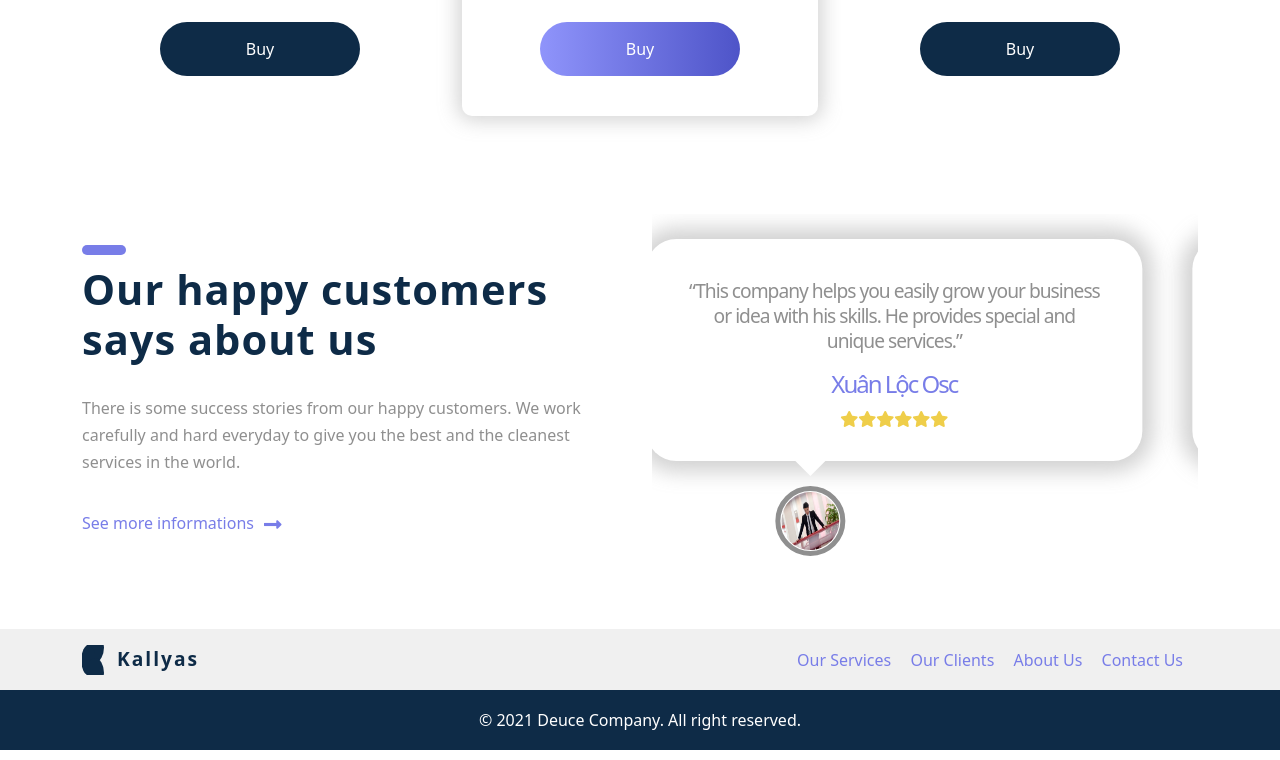
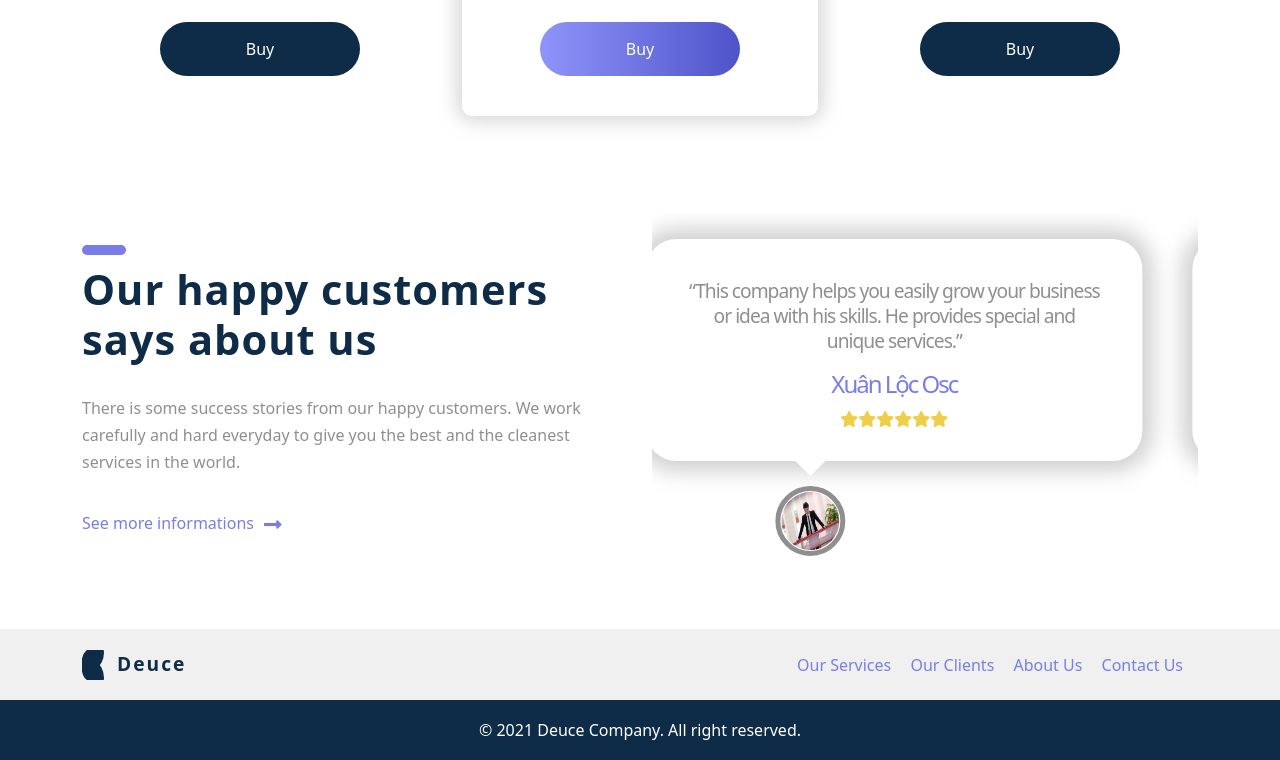
Before and after one commit to Mohamed-Abdelrady/Digital-Agency, a website: page docs/ourservices.html in a window 1280 px wide. Shown: the part 1998-2758 px from the top of the page. Drawn offline with Linux system fonts and the light colour scheme.

Commit message:
Update ourservices.html

```diff
--- a/docs/ourservices.html
+++ b/docs/ourservices.html
@@ -21,8 +21,8 @@
   </head>
   <body>
     <div class="header">
-      <nav class="navbar-up container"><a class="nav-logo d-flex" href="index.html">
-          <div class="logo"></div>Kallyas</a>
+      <nav class="navbar-up container"><a class="nav-logo d-flex align-items-center" href="index.html">
+          <div class="logo"><span></span></div>Deuce</a>
         <div class="nav-parent">
           <ul class="nav-menu list-unstyled">
             <li class="nav-item active"><a class="nav-link" href="ourservices.html">Our Services</a></li>
@@ -203,8 +203,8 @@
     </div>
     <div class="footer">
       <div class="container">
-        <div class="row justify-content-center align-items-center pb-3"><span class="col-4 mb-3 mb-md-0"><a href="index.html">
-              <div class="logo"></div>Kallyas</a></span>
+        <div class="row justify-content-center align-items-center pb-3"><span class="col-4 mb-3 mb-md-0"><a class="nav-logo d-flex align-items-center" href="index.html">
+              <div class="logo"><span></span></div>Deuce</a></span>
           <ul class="list-unstyled col-md col-12 text-md-end text-center m-0">
             <li><a href="ourservices.html">Our Services</a></li>
             <li><a href="ourclients.html">Our Clients</a></li>
```
